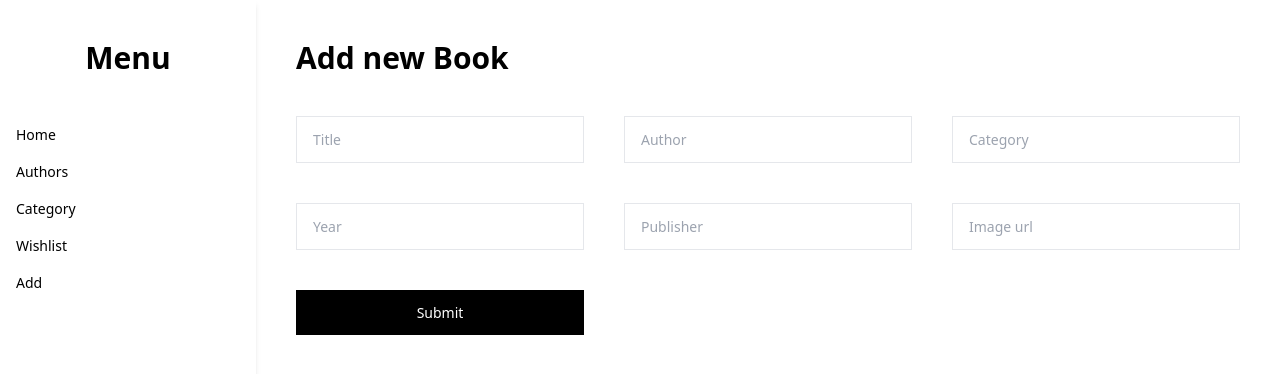
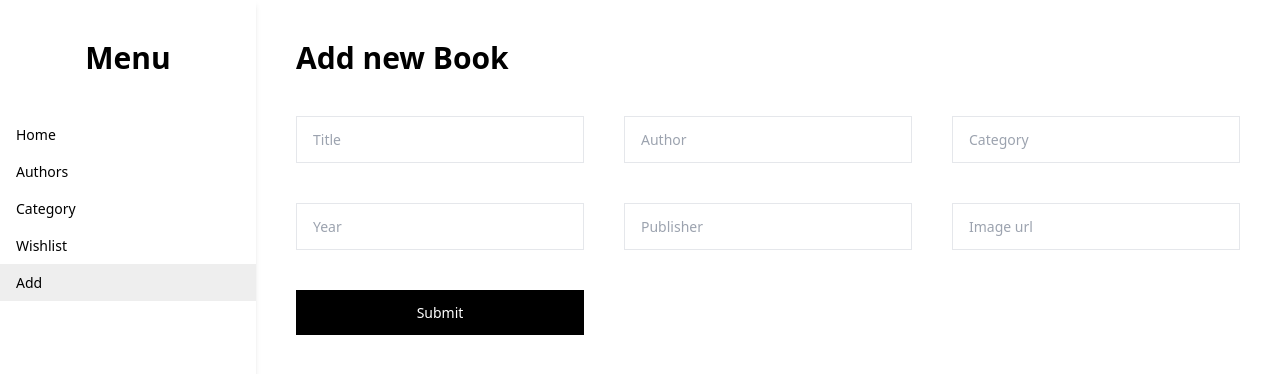
Before and after one commit to lektan/test-task-3, a React (Create React App) app: page /add in a window 1280 px wide. Shown: the top 374 px of the page. Built offline with nearby package versions, Linux system fonts and the light colour scheme.

Commit message:
active nav was added

```diff
--- a/src/components/Sidebar.jsx
+++ b/src/components/Sidebar.jsx
@@ -1,5 +1,5 @@
 import React from "react";
-import { Link } from "react-router-dom";
+import { NavLink } from "react-router-dom";
 
 const menu = ["authors", "category", "wishlist", "add"];
 
@@ -11,22 +11,28 @@
       } lg:left-0`}
     >
       <h1 className="text-3xl font-semibold text-center mb-10">Menu</h1>
-      <Link
+      <NavLink
+        style={({ isActive }) =>
+          isActive ? { backgroundColor: "#eee" } : { backgroundColor: "" }
+        }
         onClick={() => setIsMenuOpen(false)}
         to="/"
         className="capitalize block px-4 py-2 transition duration-200 hover:bg-gray-100"
       >
         Home
-      </Link>
+      </NavLink>
       {menu.map((el, id) => (
-        <Link
+        <NavLink
+          style={({ isActive }) =>
+            isActive ? { backgroundColor: "#eee" } : { backgroundColor: "" }
+          }
           onClick={() => setIsMenuOpen(false)}
           key={id}
           to={`/${el}`}
           className="capitalize block px-4 py-2 transition duration-200 hover:bg-gray-100"
         >
           {el}
-        </Link>
+        </NavLink>
       ))}
     </div>
   );
```
